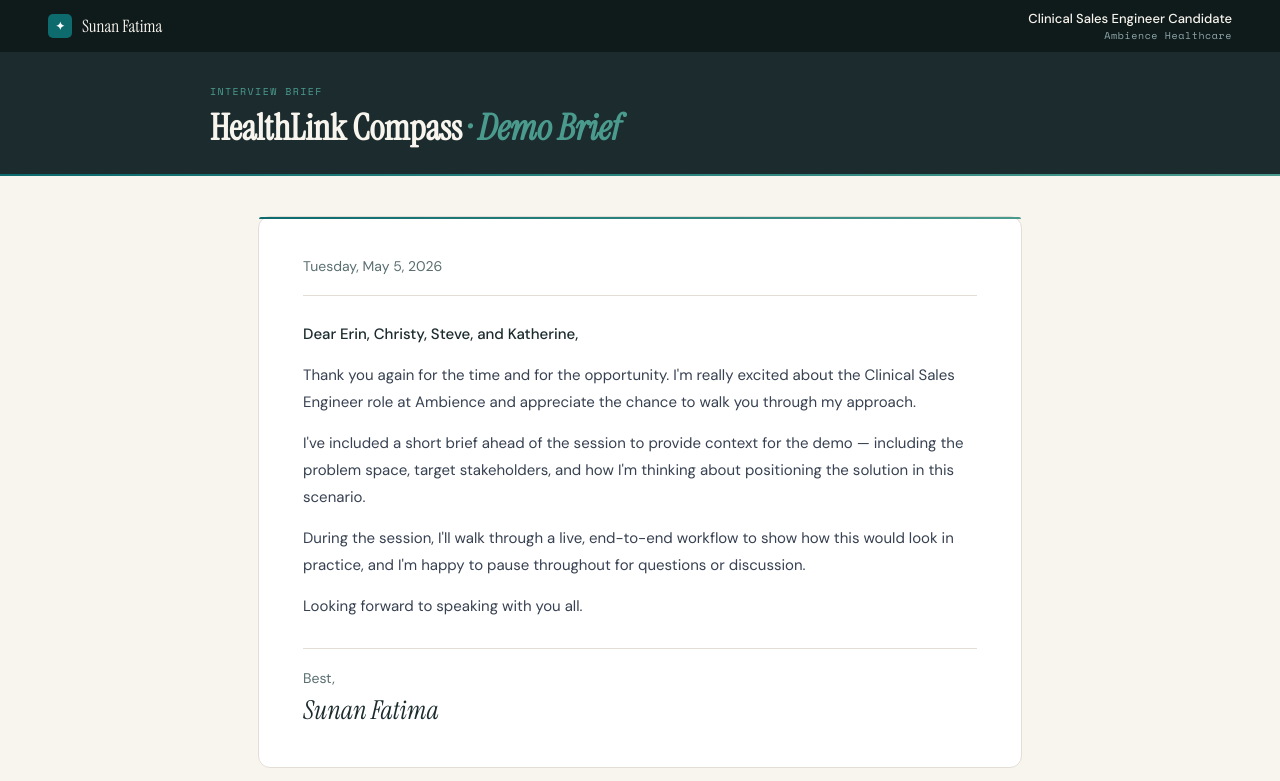
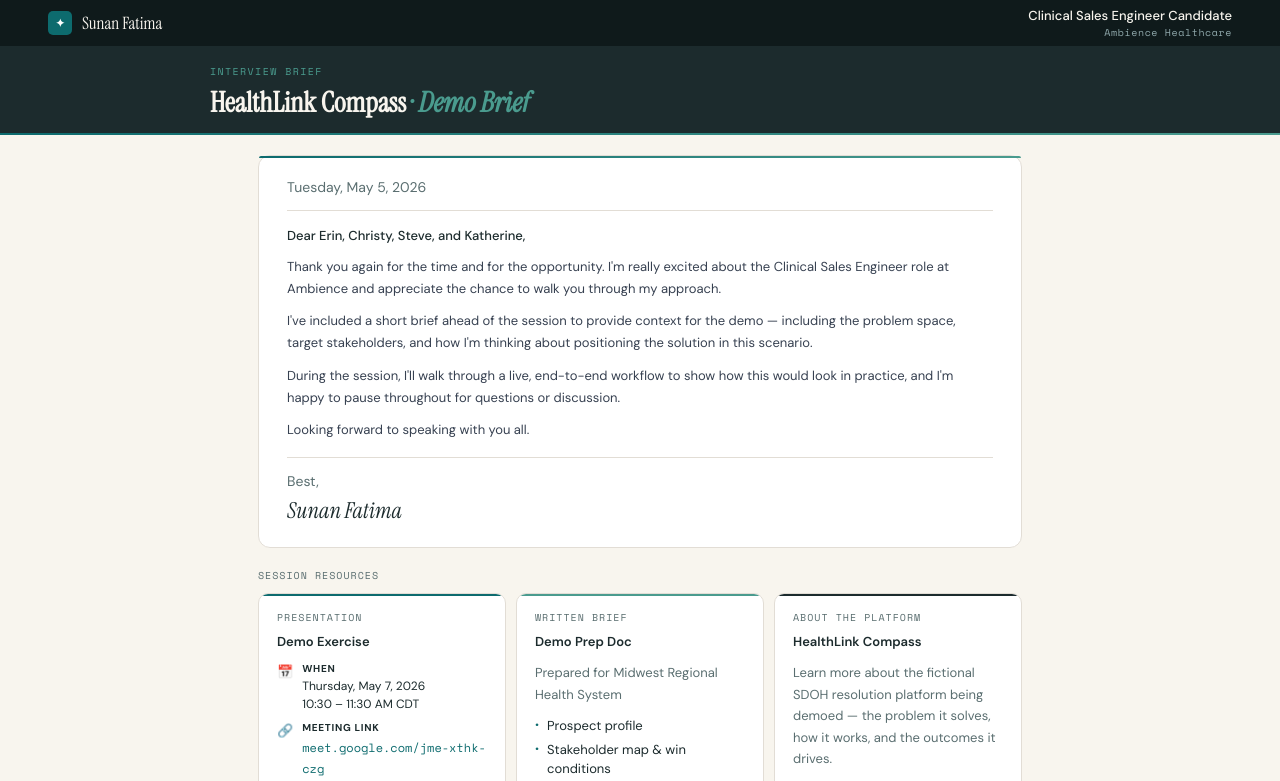
Before and after one commit to SystemsBySoney/InterviewLanding, a plain HTML site: page index.html in a window 1280 px wide. Shown: the top 781 px of the page. Drawn offline with nearby package versions, Linux system fonts and the light colour scheme.

Commit message:
Update index.html

```diff
--- a/index.html
+++ b/index.html
@@ -13,11 +13,11 @@
   --cream:#F8F5EE;--cream-dark:#EDE9DF;--ink:#0F1A1B;--muted:#5A6E70;
   --light:#8FA8AB;--white:#FFFFFF;--border:#E2DDD5;
 }
-html{scroll-behavior:smooth;}
-body{font-family:'DM Sans',sans-serif;background:var(--cream);color:var(--charcoal);min-height:100vh;-webkit-font-smoothing:antialiased;}
+html{scroll-behavior:smooth;height:100%;}
+body{font-family:'DM Sans',sans-serif;background:var(--cream);color:var(--charcoal);height:100vh;overflow:hidden;display:flex;flex-direction:column;-webkit-font-smoothing:antialiased;}
 
 /* TOP BAR */
-.topbar{background:var(--ink);padding:0 48px;display:flex;align-items:center;justify-content:space-between;height:52px;position:sticky;top:0;z-index:100;}
+.topbar{background:var(--ink);padding:0 48px;display:flex;align-items:center;justify-content:space-between;height:46px;flex-shrink:0;z-index:100;}
 .tb-logo{display:flex;align-items:center;gap:10px;}
 .tb-mark{width:24px;height:24px;background:var(--teal);border-radius:5px;display:flex;align-items:center;justify-content:center;font-size:11px;color:white;font-weight:700;flex-shrink:0;}
 .tb-name{font-family:'Instrument Serif',serif;font-size:17px;color:var(--cream);}
@@ -26,47 +26,47 @@ body{font-family:'DM Sans',sans-serif;background:var(--cream);color:var(--charco
 .tb-right-secondary{font-family:'Space Mono',monospace;font-size:10px;color:var(--light);letter-spacing:0.06em;margin-top:1px;}
 
 /* HERO BAND */
-.hero-band{background:var(--charcoal);padding:32px 48px 28px;position:relative;}
+.hero-band{background:var(--charcoal);padding:18px 48px 16px;position:relative;}
 .hero-band::after{content:'';position:absolute;bottom:0;left:0;right:0;height:2px;background:linear-gradient(90deg,var(--teal),var(--sage));}
 .hb-inner{max-width:860px;margin:0 auto;}
 .hb-eyebrow{font-family:'Space Mono',monospace;font-size:10px;color:var(--sage);letter-spacing:0.14em;text-transform:uppercase;margin-bottom:8px;}
-.hb-title{font-family:'Instrument Serif',serif;font-size:clamp(26px,3vw,36px);color:var(--cream);line-height:1.15;}
+.hb-title{font-family:'Instrument Serif',serif;font-size:clamp(20px,2.2vw,28px);color:var(--cream);line-height:1.15;}
 .hb-title em{font-style:italic;color:var(--sage);}
 
 /* MAIN */
-.main{max-width:860px;margin:0 auto;padding:40px 48px 64px;}
+.main{max-width:860px;width:100%;margin:0 auto;padding:20px 48px 24px;flex:1;overflow-y:auto;}
 
 /* LETTER */
-.letter{background:var(--white);border:1px solid var(--border);border-radius:12px;padding:40px 44px;margin-bottom:32px;position:relative;}
+.letter{background:var(--white);border:1px solid var(--border);border-radius:12px;padding:22px 28px;margin-bottom:20px;position:relative;}
 .letter::before{content:'';position:absolute;top:0;left:0;right:0;height:2px;background:linear-gradient(90deg,var(--teal),var(--sage));border-radius:12px 12px 0 0;}
-.letter-header{display:flex;justify-content:space-between;align-items:center;margin-bottom:28px;padding-bottom:20px;border-bottom:1px solid var(--border);}
+.letter-header{display:flex;justify-content:space-between;align-items:center;margin-bottom:16px;padding-bottom:14px;border-bottom:1px solid var(--border);}
 .letter-date{font-size:14px;color:var(--muted);}
-.salutation{font-size:15px;color:var(--charcoal);font-weight:500;margin-bottom:18px;}
-.letter-body p{font-size:15px;color:#374151;line-height:1.8;margin-bottom:14px;}
+.salutation{font-size:13px;color:var(--charcoal);font-weight:500;margin-bottom:12px;}
+.letter-body p{font-size:13px;color:#374151;line-height:1.7;margin-bottom:10px;}
 .letter-body p:last-child{margin-bottom:0;}
-.letter-sign{margin-top:28px;padding-top:20px;border-top:1px solid var(--border);}
+.letter-sign{margin-top:16px;padding-top:14px;border-top:1px solid var(--border);}
 .sign-close{font-size:14px;color:var(--muted);margin-bottom:6px;}
-.sign-name{font-family:'Instrument Serif',serif;font-size:26px;font-style:italic;color:var(--charcoal);}
+.sign-name{font-family:'Instrument Serif',serif;font-size:22px;font-style:italic;color:var(--charcoal);}
 
 /* CARDS */
-.cards-label{font-family:'Space Mono',monospace;font-size:10px;color:var(--muted);letter-spacing:0.1em;text-transform:uppercase;margin-bottom:14px;}
-.cards{display:grid;grid-template-columns:1fr 1fr 1fr;gap:14px;}
-.card{background:var(--white);border:1px solid var(--border);border-radius:10px;padding:22px;position:relative;overflow:hidden;display:flex;flex-direction:column;}
+.cards-label{font-family:'Space Mono',monospace;font-size:10px;color:var(--muted);letter-spacing:0.1em;text-transform:uppercase;margin-bottom:10px;}
+.cards{display:grid;grid-template-columns:1fr 1fr 1fr;gap:10px;}
+.card{background:var(--white);border:1px solid var(--border);border-radius:10px;padding:16px 18px;position:relative;overflow:hidden;display:flex;flex-direction:column;}
 .card::before{content:'';position:absolute;top:0;left:0;right:0;height:2px;}
 .card.session::before{background:var(--teal);}
 .card.brief::before{background:var(--sage);}
 .card.product::before{background:var(--charcoal);}
 .card-eyebrow{font-family:'Space Mono',monospace;font-size:10px;letter-spacing:0.1em;text-transform:uppercase;color:var(--muted);margin-bottom:8px;}
-.card-title{font-size:14px;font-weight:600;color:var(--charcoal);margin-bottom:16px;line-height:1.35;}
+.card-title{font-size:13px;font-weight:600;color:var(--charcoal);margin-bottom:12px;line-height:1.35;}
 .card-body{font-size:13px;color:var(--muted);line-height:1.65;margin-bottom:12px;}
 .card-spacer{flex:1;}
 
 /* session rows */
-.sd-row{display:flex;gap:9px;align-items:flex-start;margin-bottom:10px;}
+.sd-row{display:flex;gap:9px;align-items:flex-start;margin-bottom:8px;}
 .sd-row:last-of-type{margin-bottom:0;}
 .sd-icon{font-size:13px;flex-shrink:0;margin-top:1px;}
-.sd-label{font-size:10px;font-weight:600;color:var(--muted);text-transform:uppercase;letter-spacing:0.07em;margin-bottom:2px;}
-.sd-value{font-size:13px;color:var(--charcoal);line-height:1.5;}
+.sd-label{font-size:10px;font-weight:700;color:var(--charcoal);text-transform:uppercase;letter-spacing:0.07em;margin-bottom:2px;}
+.sd-value{font-size:12px;color:var(--charcoal);line-height:1.5;}
 .sd-link{font-size:12px;color:var(--teal);font-family:'Space Mono',monospace;text-decoration:none;word-break:break-all;}
 .sd-link:hover{text-decoration:underline;}
 
@@ -82,7 +82,7 @@ body{font-family:'DM Sans',sans-serif;background:var(--cream);color:var(--charco
 .platform-logo-tag{font-family:'Space Mono',monospace;font-size:10px;color:var(--muted);letter-spacing:0.04em;}
 
 /* unified button */
-.card-btn{display:flex;align-items:center;justify-content:center;gap:7px;width:100%;padding:10px;border-radius:8px;font-size:13px;font-weight:500;cursor:pointer;border:1px solid var(--border);background:var(--cream);color:var(--charcoal);font-family:'DM Sans',sans-serif;transition:all 0.2s;text-decoration:none;margin-top:14px;}
+.card-btn{display:flex;align-items:center;justify-content:center;gap:7px;width:100%;padding:9px;border-radius:8px;font-size:12px;font-weight:500;cursor:pointer;border:1px solid var(--border);background:var(--cream);color:var(--charcoal);font-family:'DM Sans',sans-serif;transition:all 0.2s;text-decoration:none;margin-top:10px;}
 .card-btn:hover{background:var(--cream-dark);border-color:var(--charcoal);}
 .card-btn:disabled,.card-btn[disabled]{opacity:0.4;cursor:not-allowed;}
 .card-btn:disabled:hover,.card-btn[disabled]:hover{background:var(--cream);border-color:var(--border);}
```
